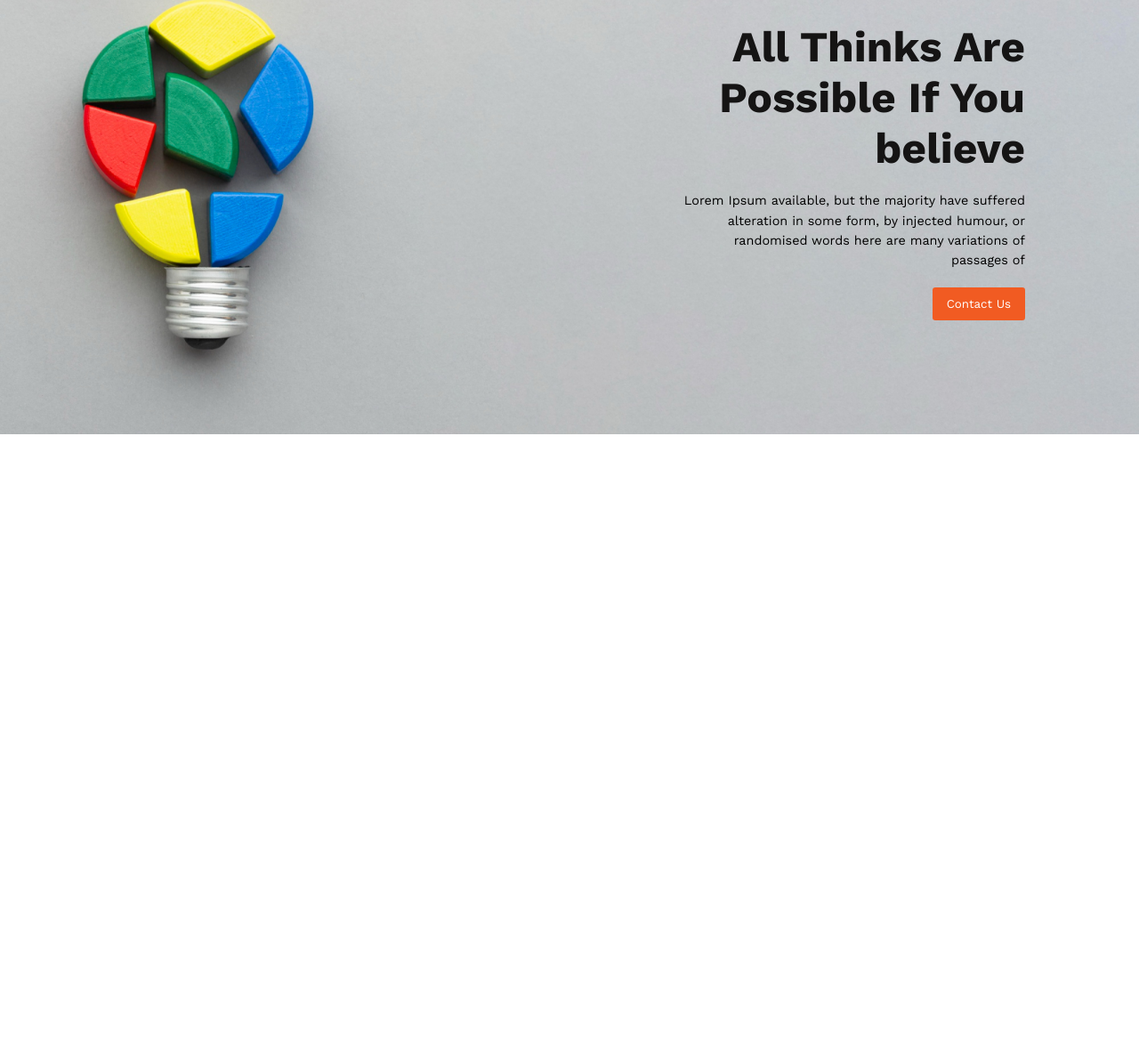
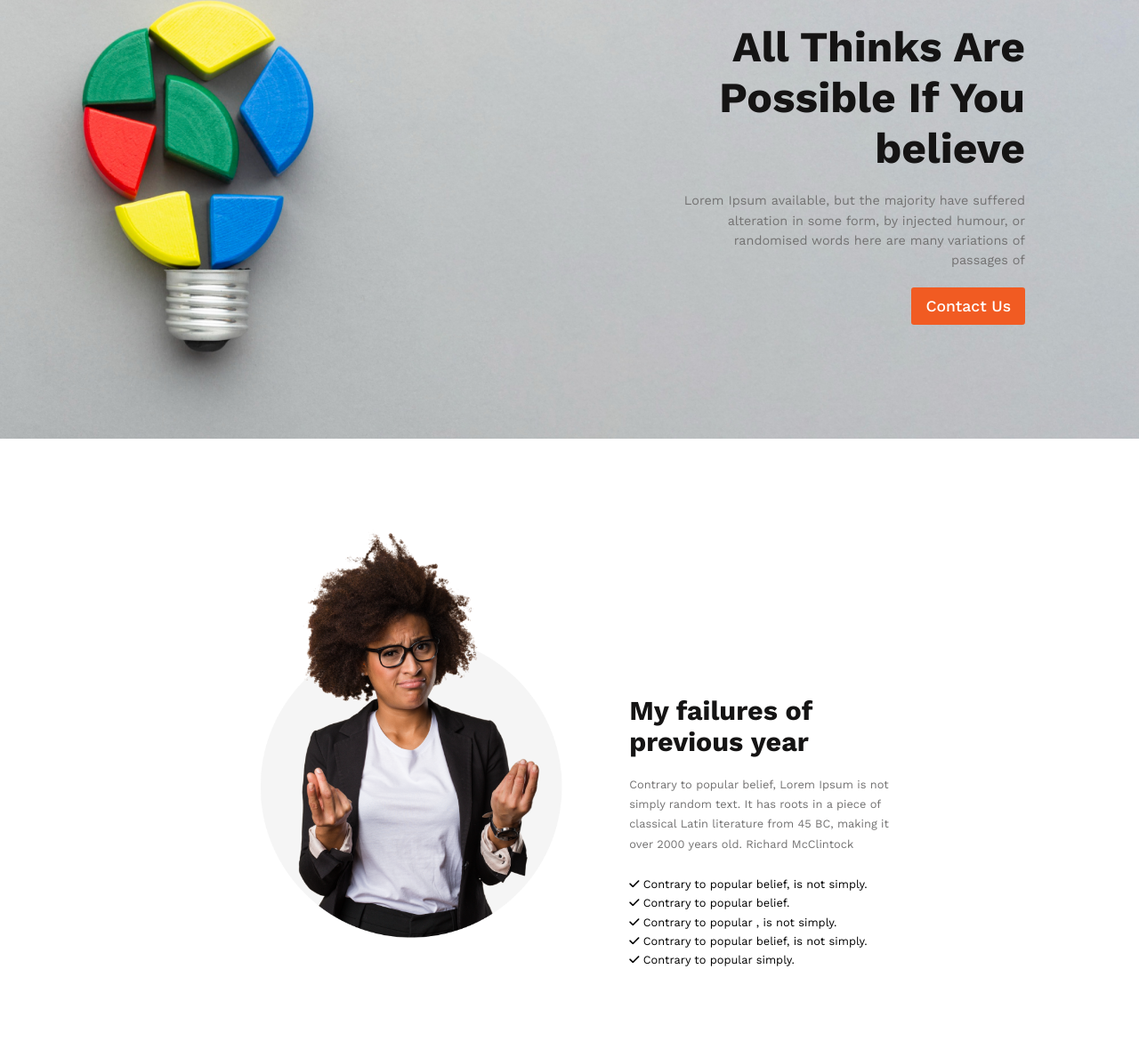
Before and after one commit to Rashed967/creative-zone, a plain HTML site: page index.html in a window 1280 px wide. Shown: the part 104-1293 px from the top of the page at 89% size. Before the commit the page ends 800 px from the top, so only its background shows below. Drawn offline with nearby package versions, Linux system fonts and the light colour scheme.

Commit message:
failures section done

```diff
--- a/index.html
+++ b/index.html
@@ -11,6 +11,7 @@
 </head>
 <body>
 
+    <!-- header part html start  -->
     <header>
         <!-- banner part html start -->
         <div class="banner">
@@ -22,5 +23,29 @@
         </div>
     </header>
 
+    <!-- main part html start  -->
+    <main>
+        <!-- failures section html start  -->
+        <section class="failures">
+            <div class="failures-img">
+                <img src="images/person.png" alt="">
+            </div>
+            <div class="failures-content">
+                <h3 class="section-title">My failures of previous year</h3>
+                <p class="section-description">Contrary to popular belief, Lorem Ipsum is not
+                    simply random text. It has roots in a piece of
+                    classical Latin literature from 45 BC, making it over
+                    2000 years old. Richard McClintock</p>
+                <ul class="failures-list">
+                    <li> <i class="fa-solid fa-check"></i> Contrary to popular belief, is not simply.</li>
+                    <li> <i class="fa-solid fa-check"></i> Contrary to popular belief.</li>
+                    <li> <i class="fa-solid fa-check"></i> Contrary to popular , is not simply.</li>
+                    <li> <i class="fa-solid fa-check"></i> Contrary to popular belief, is not simply.</li>
+                    <li> <i class="fa-solid fa-check"></i> Contrary to popular simply.</li>
+                </ul>
+            </div>
+        </section>
+    </main>
+
 </body>
 </html>
--- a/styles/creative-zone.css
+++ b/styles/creative-zone.css
@@ -22,6 +22,8 @@ ul li{
 }
 .primary-btn a{
     color: #FFFFFF;
+    font-size: 1.1rem;
+    font-weight: 500;
 }
 
 /* all color property  */
@@ -48,5 +50,41 @@ ul li{
     font-size: .9rem;
     padding: 1.2rem 0;
     line-height: 1.4rem;
+    color: #737272;
+}
 
+/* failures section css start  */
+.failures{
+    display: flex;
+    padding: 6rem 2rem;
+    justify-content: center;
+    gap: 4rem;
 }
+.failures-img{
+    width: 40%;
+    text-align: right;
+    /* padding-right: 2rem; */
+    /* background-color: aqua; */
+}
+.failures-content{
+    width: 25%;
+    margin-top: 6rem;
+    padding-top: 6rem;
+    padding-right: 1rem;
+    /* background-color: bisque; */
+    margin-right: 6rem;
+}
+.failures-img img{
+    width: 75%;
+}
+.failures-content .section-title{
+    font-size: 1.9rem;
+}
+.failures-content .section-description{
+    font-size: .8rem;
+    margin-bottom: .3rem;
+}
+.failures-content ul li{
+    font-size: .8rem;
+    margin: .4rem 0;
+}
```
